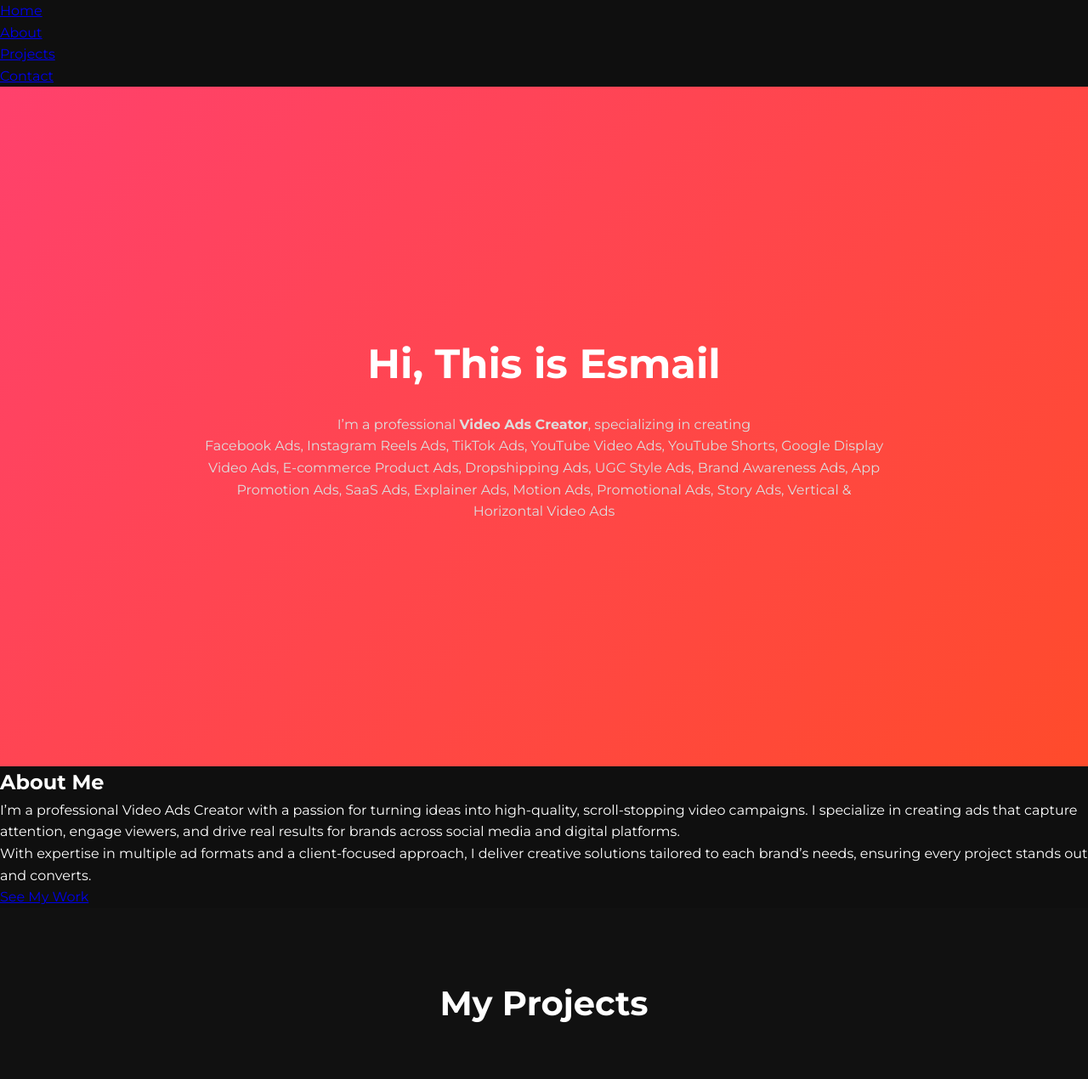
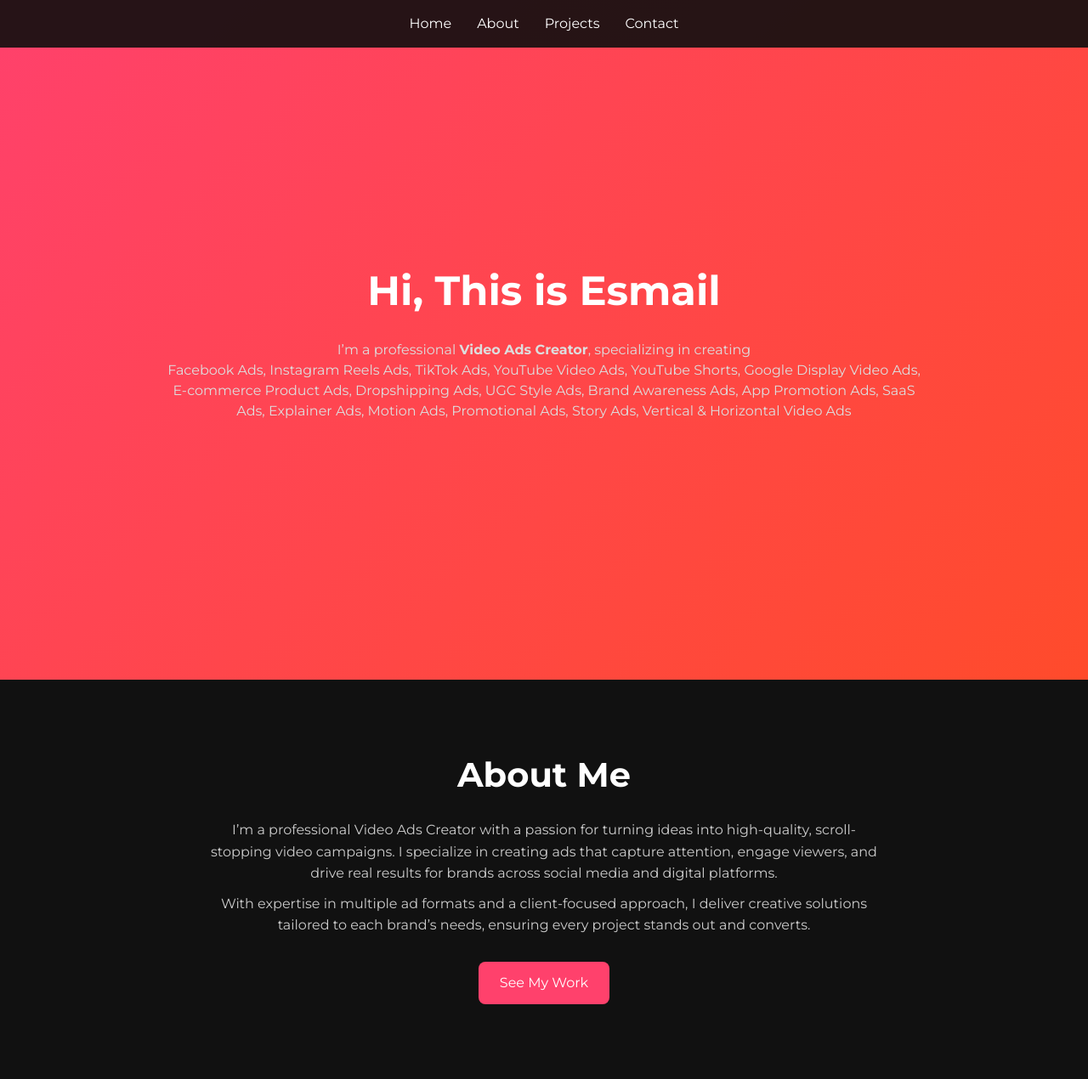
Before and after one commit to itsmejack-23/video-ads-portfolio, a plain HTML site: page index.html in a window 1280 px wide. Shown: the top 1270 px of the page at 85% size. Drawn offline with Linux system fonts and the light colour scheme.

Commit message:
Update style.css

```diff
--- a/style.css
+++ b/style.css
@@ -1,5 +1,5 @@
 /* --------------------
-  General Styles
+  GENERAL STYLES
 -------------------- */
 * {
   margin: 0;
@@ -15,6 +15,37 @@ body {
 }
 
 /* --------------------
+  HEADER / NAVBAR
+-------------------- */
+.header {
+  width: 100%;
+  position: fixed;
+  top: 0;
+  left: 0;
+  background-color: rgba(15,15,15,0.9);
+  z-index: 1000;
+  padding: 15px 0;
+}
+
+.navbar ul {
+  display: flex;
+  justify-content: center;
+  gap: 30px;
+  list-style: none;
+}
+
+.navbar ul li a {
+  color: #fff;
+  text-decoration: none;
+  font-weight: 500;
+  transition: 0.3s;
+}
+
+.navbar ul li a:hover {
+  color: #ff416c;
+}
+
+/* --------------------
   HERO SECTION
 -------------------- */
 .hero {
@@ -23,8 +54,7 @@ body {
   align-items: center;
   text-align: center;
   height: 100vh;
-  background: linear-gradient(135deg,#ff416c,#ff4b2b);
-  color: #fff;
+  background: linear-gradient(135deg, #ff416c, #ff4b2b);
   padding: 0 20px;
 }
 
@@ -33,25 +63,52 @@ body {
   margin-bottom: 20px;
 }
 
-.hero h1 span {
-  color: #ffd700;
-}
-
-.hero h2 {
-  font-size: 1.5rem;
-  margin-bottom: 20px;
-  font-weight: 400;
-}
-
 .hero .subheading {
   font-size: 1rem;
   color: #ddd;
-  max-width: 800px;
+  max-width: 900px;
   margin: 0 auto;
+  line-height: 1.5;
 }
 
 /* --------------------
-  PROJECTS
+  ABOUT SECTION
+-------------------- */
+.about {
+  padding: 80px 20px;
+  background-color: #111;
+  text-align: center;
+}
+
+.about h2 {
+  font-size: 2.5rem;
+  margin-bottom: 20px;
+}
+
+.about p {
+  font-size: 1rem;
+  color: #ccc;
+  max-width: 800px;
+  margin: 10px auto;
+}
+
+.about .btn {
+  display: inline-block;
+  margin-top: 20px;
+  padding: 12px 25px;
+  background: #ff416c;
+  color: #fff;
+  text-decoration: none;
+  border-radius: 8px;
+  transition: 0.3s;
+}
+
+.about .btn:hover {
+  background: #ff4b2b;
+}
+
+/* --------------------
+  PROJECTS / SLIDER
 -------------------- */
 .projects {
   padding: 80px 20px;
@@ -74,13 +131,14 @@ body {
 .slider {
   display: flex;
   transition: transform 0.5s ease-in-out;
+  cursor: grab;
 }
 
 .slide {
   min-width: 100%;
   padding: 20px;
-  opacity: 0;
-  transform: scale(0.9);
+  opacity: 0.5;
+  transform: scale(0.95);
   transition: all 0.5s ease-in-out;
 }
 
@@ -159,6 +217,7 @@ body {
 .faq-item p {
   padding-left: 10px;
   color: #ccc;
+  display: none;
 }
 
 .contact {
@@ -197,7 +256,7 @@ body {
 }
 
 /* --------------------
-  THANK YOU
+  THANK YOU / FOOTER
 -------------------- */
 .thankyou {
   text-align: center;
@@ -208,7 +267,7 @@ body {
 }
 
 /* --------------------
-  Responsive
+  RESPONSIVE
 -------------------- */
 @media (max-width: 768px) {
   .faq-contact {
@@ -219,7 +278,11 @@ body {
     font-size: 2.5rem;
   }
 
-  .hero h2 {
-    font-size: 1.2rem;
+  .hero .subheading {
+    font-size: 0.9rem;
+  }
+
+  .about h2, .projects h2 {
+    font-size: 2rem;
   }
 }
```
